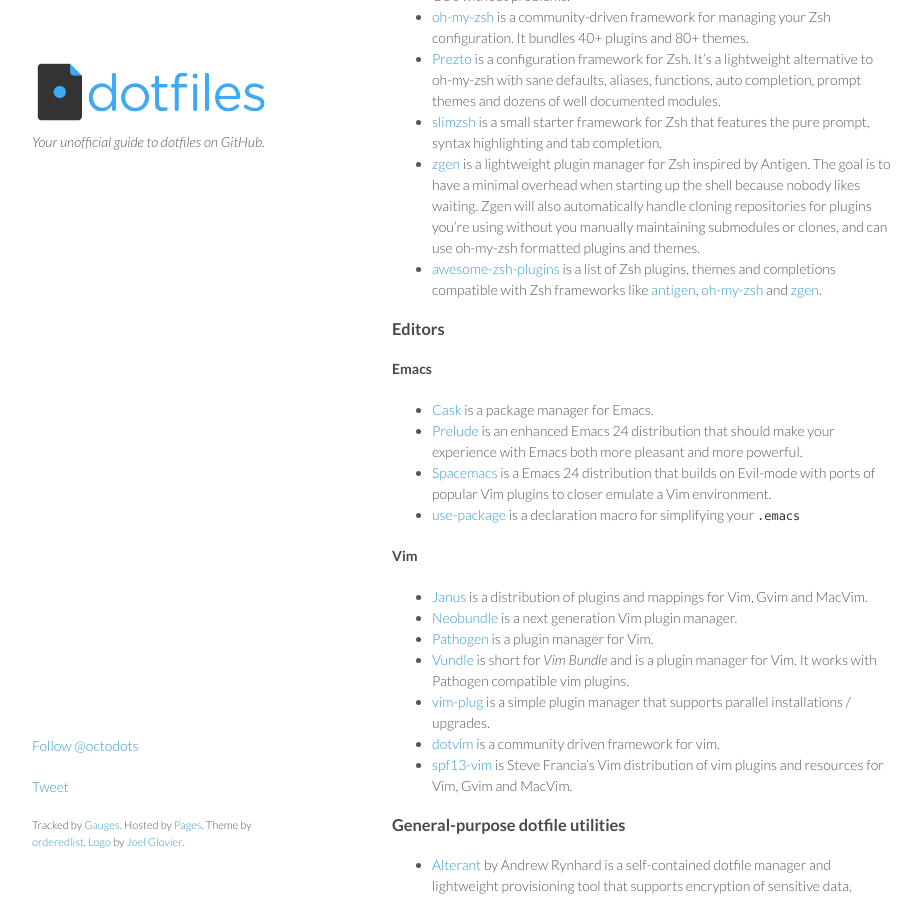
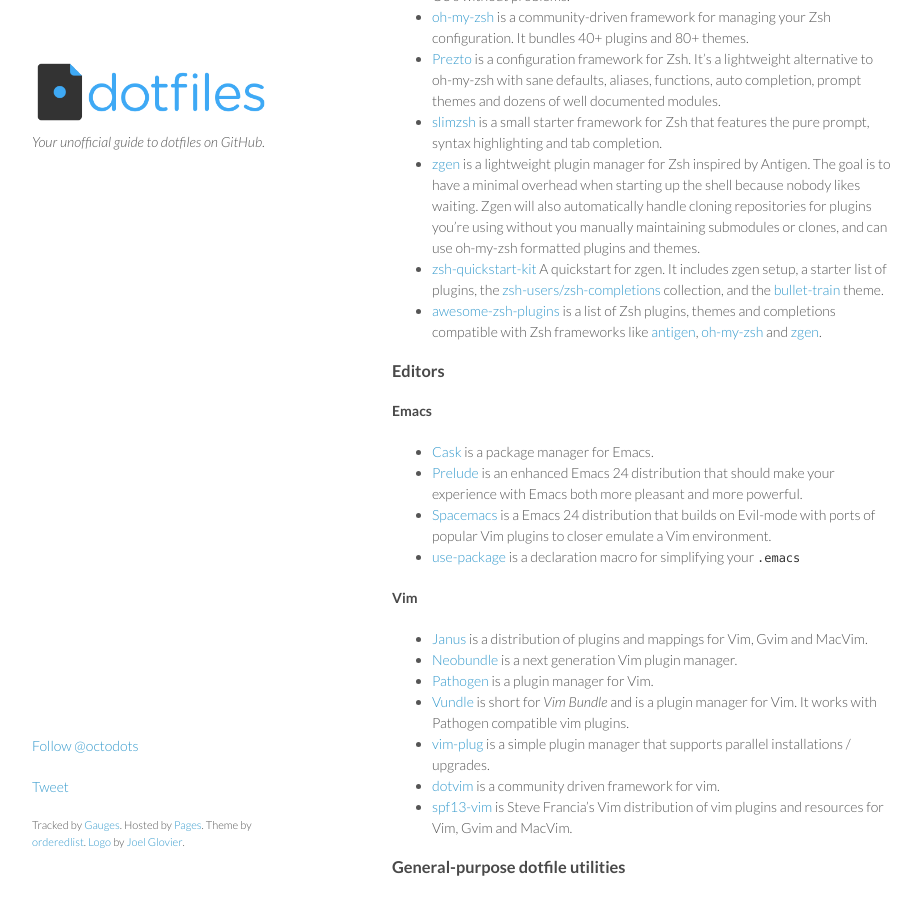
Before and after one commit to dotfiles/dotfiles.github.com, a Jekyll site: the page built from index.md, in a window 1280 px wide and 900 px high, scrolled down 1812 px. Shown: the whole window, without its empty margins (178-1099 px from the left). Built offline with Jekyll 4.4.1, drawn with Linux system fonts in a browser that asks for light colours; Markdown is read by kramdown in place of the engine named in the settings; comment, search, counter and statistics services are not loaded.

Commit message:
Add link to zsh-quickstart-kit

```diff
--- a/index.md
+++ b/index.md
@@ -62,6 +62,7 @@
 * [Prezto](https://github.com/sorin-ionescu/prezto) is a configuration framework for Zsh. It's a lightweight alternative to oh-my-zsh with sane defaults, aliases, functions, auto completion, prompt themes and dozens of well documented modules.
 * [slimzsh](https://github.com/changs/slimzsh) is a small starter framework for Zsh that features the pure prompt, syntax highlighting and tab completion.
 * [zgen](https://github.com/tarjoilija/zgen) is a lightweight plugin manager for Zsh inspired by Antigen. The goal is to have a minimal overhead when starting up the shell because nobody likes waiting. Zgen will also automatically handle cloning repositories for plugins you're using without you manually maintaining submodules or clones, and can use oh-my-zsh formatted plugins and themes.
+* [zsh-quickstart-kit](https://github.com/unixorn/zsh-quickstart-kit) A quickstart for zgen. It includes zgen setup, a starter list of plugins, the [zsh-users/zsh-completions](https://github.com/zsh-users/zsh-completions) collection, and the [bullet-train](https://github.com/caiogondim/bullet-train-oh-my-zsh-theme) theme.
 * [awesome-zsh-plugins](https://github.com/unixorn/awesome-zsh-plugins) is a list of Zsh plugins, themes and completions compatible with Zsh frameworks like [antigen](https://github.com/zsh-users/antigen), [oh-my-zsh](https://github.com/robbyrussell/oh-my-zsh) and [zgen](https://github.com/tarjoilija/zgen).
 
 ### Editors
```
